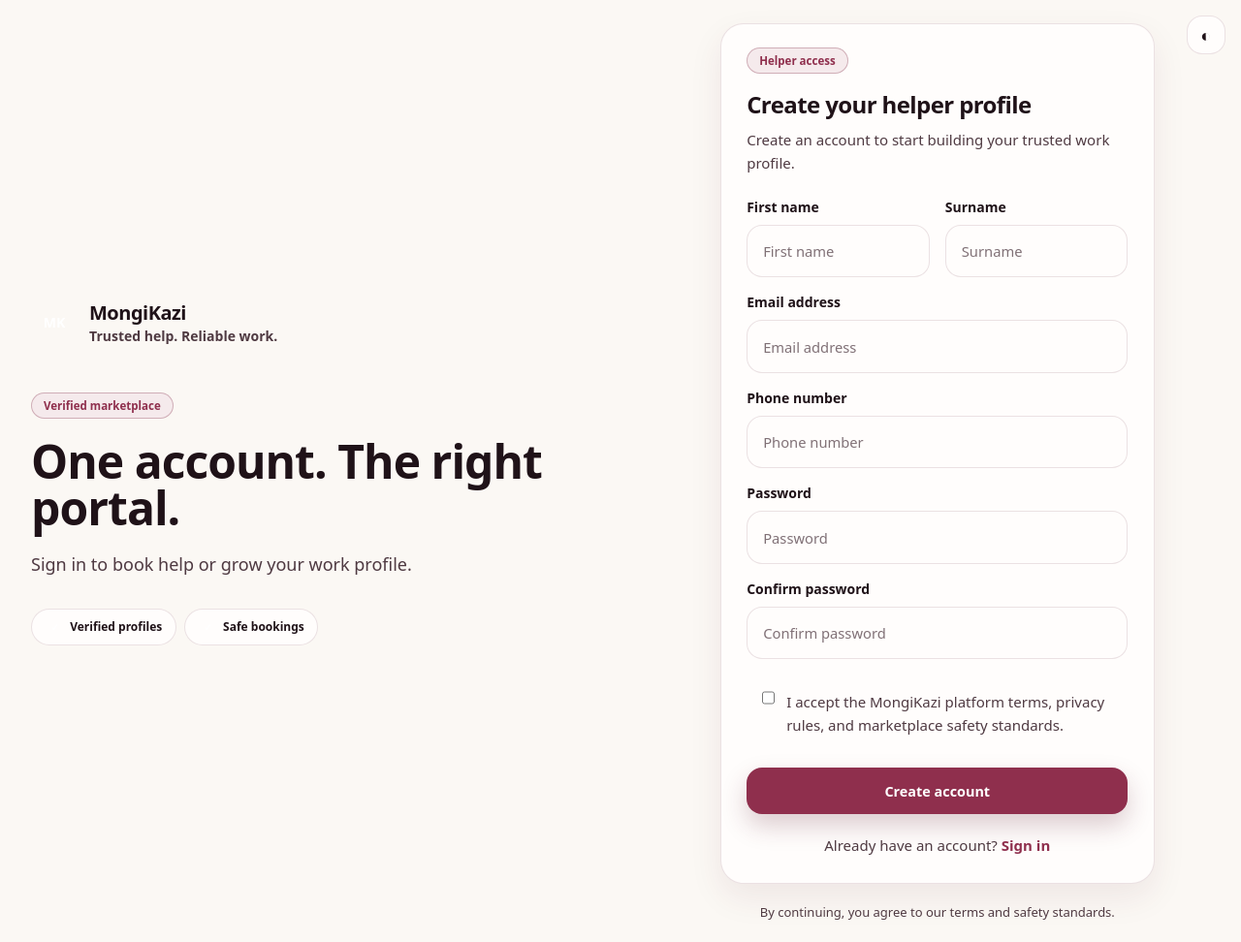
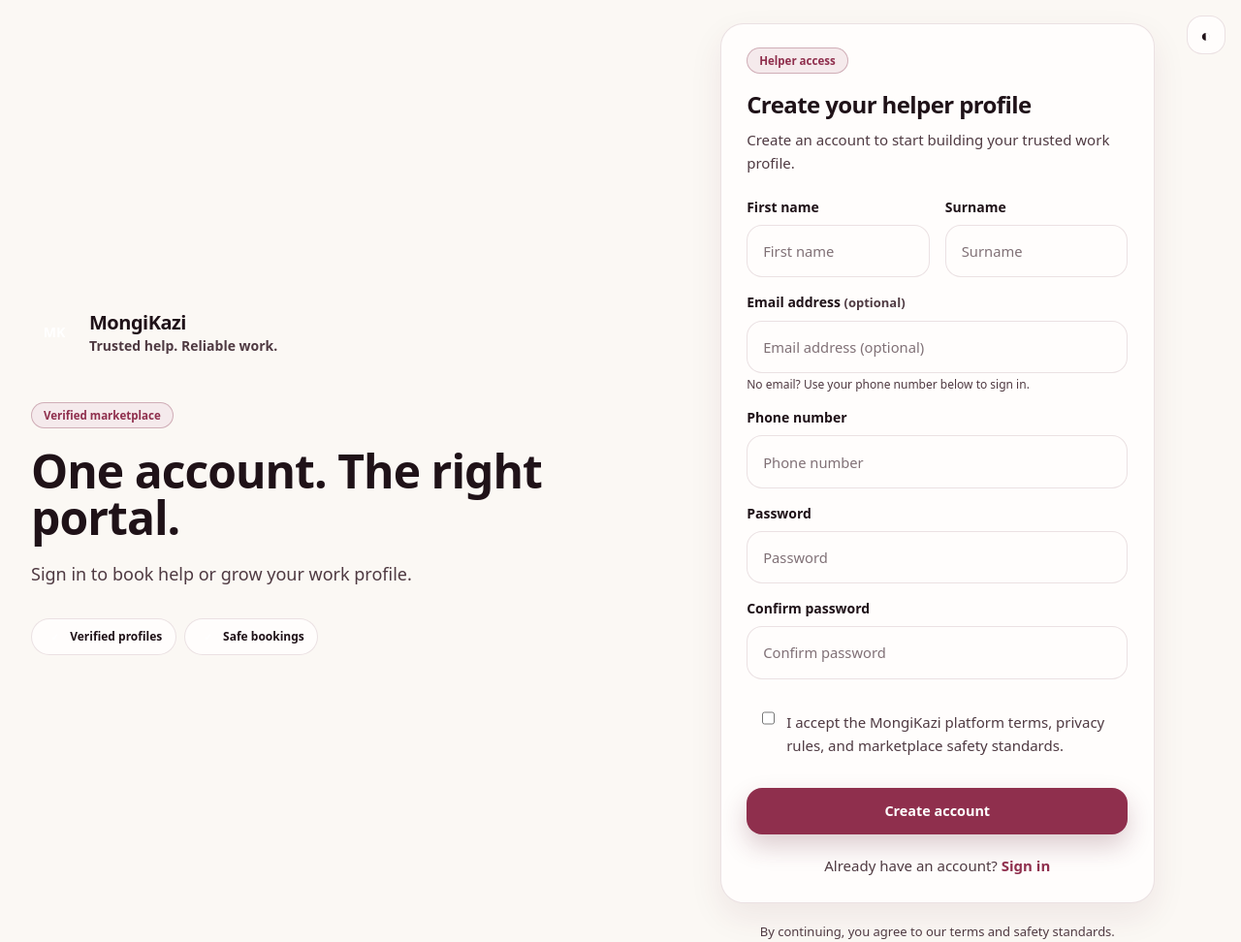
Before and after one commit to lvnzip001/Mongikazi, a Django app: page /accounts/register/helper/ in a window 1280 px wide. Shown: the top 972 px of the page at 97% size. Before the commit the page ends 949 px from the top, so only its background shows below. Run offline with Django 5.2, Linux system fonts and the light colour scheme; some libraries are stand-ins or nearby versions.

Commit message:
Make email field optional in registration form and update user model; adjust templates and tests accordingly

```diff
--- a/accounts/forms.py
+++ b/accounts/forms.py
@@ -74,8 +74,11 @@ class RegisterForm(UserCreationForm):
         widget=forms.TextInput(attrs={"class": "mk-input", "placeholder": "Surname", "autocomplete": "family-name"}),
     )
     email = forms.EmailField(
-        label="Email address",
-        widget=forms.EmailInput(attrs={"class": "mk-input", "placeholder": "Email address", "autocomplete": "email"}),
+        label="Email address (optional)",
+        required=False,
+        widget=forms.EmailInput(
+            attrs={"class": "mk-input", "placeholder": "Email address (optional)", "autocomplete": "email"}
+        ),
     )
     phone_number = forms.CharField(
         label="Phone number",
@@ -97,7 +100,9 @@ class RegisterForm(UserCreationForm):
         self.fields["password2"].widget.attrs.update({"class": "mk-input", "placeholder": "Confirm password", "autocomplete": "new-password"})
 
     def clean_email(self):
-        email = self.cleaned_data["email"].lower().strip()
+        email = (self.cleaned_data.get("email") or "").strip().lower()
+        if not email:
+            return None
         if User.objects.filter(email__iexact=email).exists():
             raise forms.ValidationError("An account with this email already exists.")
         return email
@@ -116,9 +121,11 @@ class RegisterForm(UserCreationForm):
 
     def save(self, commit=True):
         user = super().save(commit=False)
-        user.email = self.cleaned_data["email"].lower().strip()
-        user.username = user.email
-        user.phone_number = self.cleaned_data["phone_number"]
+        email = self.cleaned_data.get("email")
+        phone_number = self.cleaned_data["phone_number"]
+        user.email = email
+        user.username = email or phone_number
+        user.phone_number = phone_number
         user.role = self.role
         user.accepted_terms = self.cleaned_data["accepted_terms"]
         if commit:
--- a/accounts/models.py
+++ b/accounts/models.py
@@ -12,7 +12,7 @@ class User(AbstractUser):
         OPERATIONS = "OPERATIONS", _("Operations")
         ADMIN = "ADMIN", _("Admin")
 
-    email = models.EmailField(_("email address"), unique=True)
+    email = models.EmailField(_("email address"), unique=True, blank=True, null=True)
     role = models.CharField(max_length=20, choices=Role.choices, blank=True)
     phone_number = models.CharField(max_length=20, unique=True, null=True, blank=True)
     is_phone_verified = models.BooleanField(default=False)
--- a/accounts/templates/accounts/register.html
+++ b/accounts/templates/accounts/register.html
@@ -28,8 +28,9 @@
     </div>
   </div>
   <div>
-    <label class="mb-2 block text-sm font-bold text-mk-text" for="{{ form.email.id_for_label }}">Email address</label>
+    <label class="mb-2 block text-sm font-bold text-mk-text" for="{{ form.email.id_for_label }}">Email address <span class="font-semibold text-mk-muted">(optional)</span></label>
     {{ form.email }}
+    <p class="mt-1 text-xs text-mk-muted">No email? Use your phone number below to sign in.</p>
     {% if form.email.errors %}<p class="mt-1 text-xs text-mk-danger">{{ form.email.errors|striptags }}</p>{% endif %}
   </div>
   <div>
```
Also changed, not shown: accounts/tests.py (+25 -0 lines), accounts/migrations/0004_optional_email.py (added).
